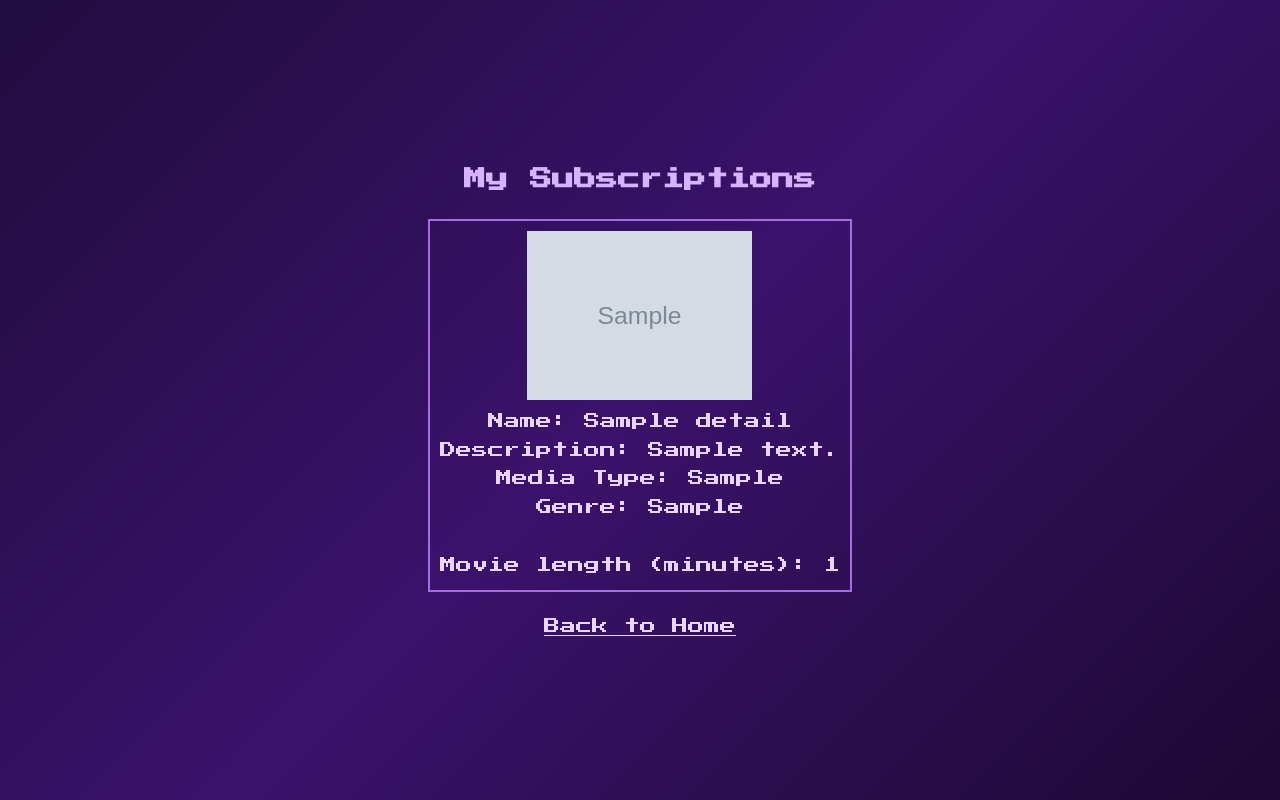
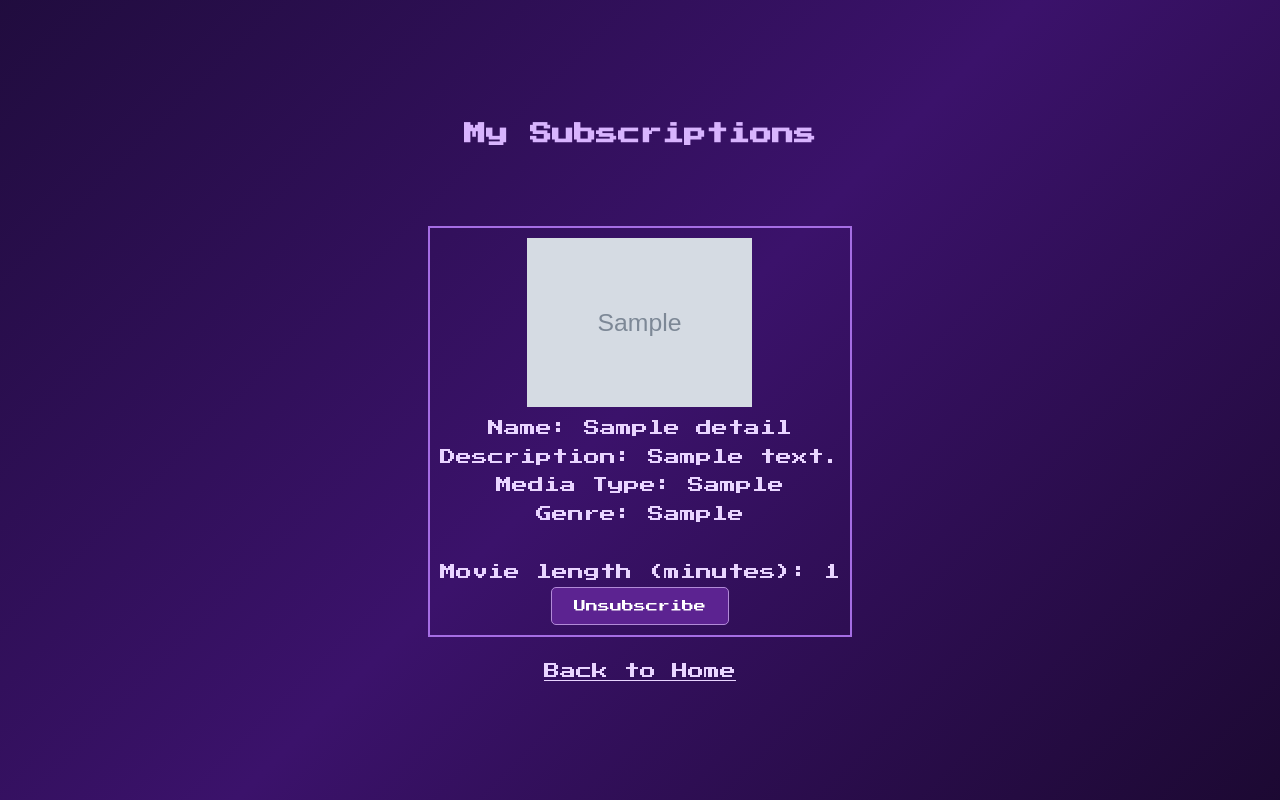
Before and after one commit to ArrafMelon/Movie-Show-subscription-system, a Flask app: page /mysubscriptions in a window 1280 px wide. Run offline with Flask 3, Linux system fonts and the light colour scheme; the visitor is signed in with stand-in values (Sample User, id 1); tables that the repository leaves empty hold one stand-in row (values such as "Sample post"); grey boxes marked "Sample" are stand-in pictures.

Commit message:
Added unsubscribe button

```diff
--- a/app.py
+++ b/app.py
@@ -316,6 +316,27 @@ def my_subscriptions():
         return render_template("mysubscriptions.html", all_media=all_media)
     return render_template("mysubscriptions.html")
 
+@app.route('/unsubscribe', methods=['GET','POST'])
+def unsubscribe():
+    # removed show off of your subscriptions page
+    if request.method == "POST":
+        media_id = request.form["media_id"]
+        user_id = session["id"]
+
+    # adding subscribed media onto users subscriptions
+        connection = sqlite3.connect("subscription.db")
+
+        connection.execute("DELETE FROM user_subscriptions WHERE user_id=? and media_id=?",
+                           (session["id"],media_id))
+        connection.commit()
+        message="Unsubscribed"
+        all_media = connection.execute("SELECT media_details.* FROM user_subscriptions JOIN media_details ON user_subscriptions.media_id=media_details.media_id WHERE user_subscriptions.user_id=?",
+                                           (user_id,)).fetchall()
+        connection.close()
+        return render_template("mysubscriptions.html", all_media=all_media, message=message)
+    return render_template("mysubscriptions.html")
+
+
 
 
 
--- a/templates/mysubscriptions.html
+++ b/templates/mysubscriptions.html
@@ -8,6 +8,7 @@
 <body>
     <div class = "page-content">
     <h1>My Subscriptions</h1>
+    <p>{{message}}</p>
 
     <style>
         .bounding-box {
@@ -33,6 +34,11 @@
         {{ "Movie length (minutes): " ~ media[6] }}<br>
         {% endif %}
 
+        <form method="POST" action="/unsubscribe">
+        <input type="hidden" name="media_id" value="{{ media[0] }}">
+        <button type="submit">Unsubscribe</button>
+        </form>
+
         </div>
    {% else %}
         <p>No Subscriptions yet</p>
```
